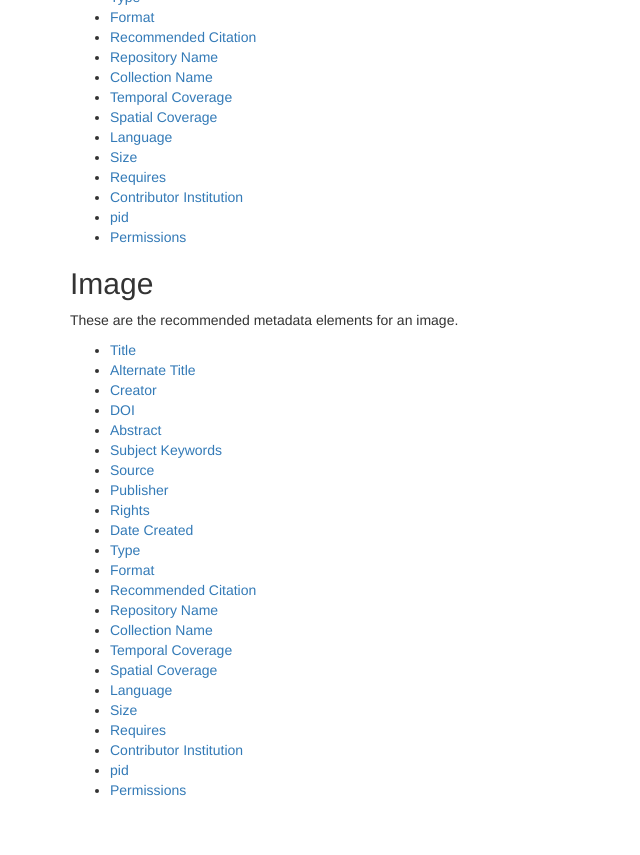
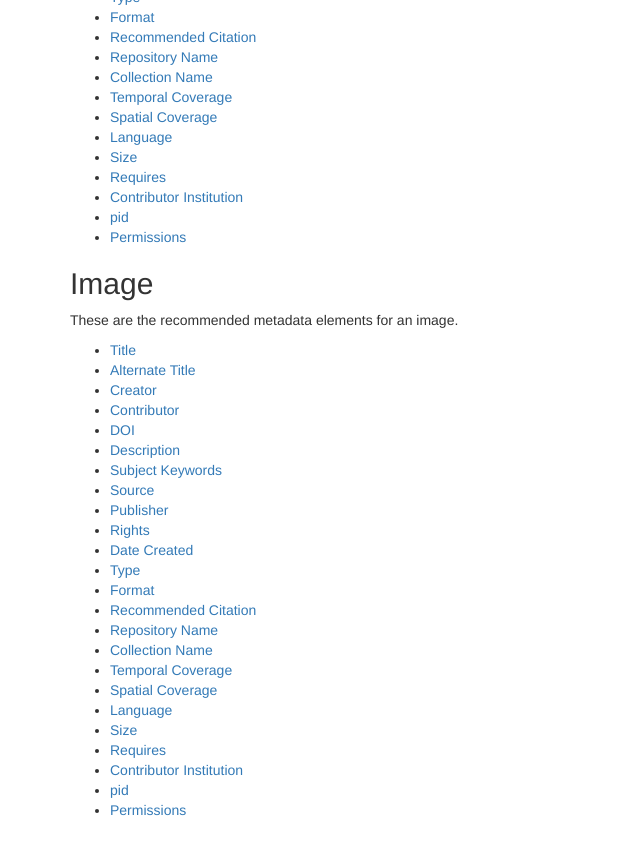
Before and after one commit to ndlib/metadata_application_profile, a Jekyll site: the page built from templates/index.html, in a window 1280 px wide and 900 px high, scrolled down 1512 px. Shown: the top 855 px of the window, without its empty margins (0-640 px from the left). Built offline with Jekyll 4.4.1, drawn with Linux system fonts in a browser that asks for light colours; nearby versions of some CDN libraries; library files that are not in the unit come from our copies; Markdown is read by kramdown in place of the engine named in the settings.

Commit message:
Updating image fields

```diff
--- a/_data/templates.yml
+++ b/_data/templates.yml
@@ -90,8 +90,9 @@
     - 'title'
     - 'alternate_title'
     - 'creator'
+    - 'contributor'
     - 'doi'
-    - 'abstract'
+    - 'description'
     - 'subject'
     - 'source'
     - 'publisher'
```
